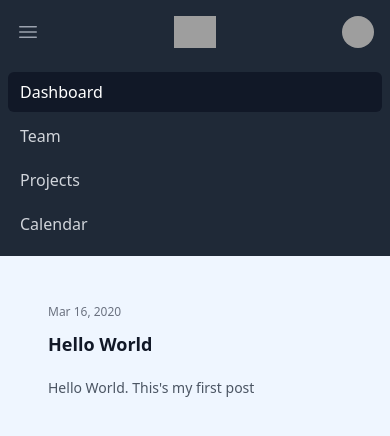
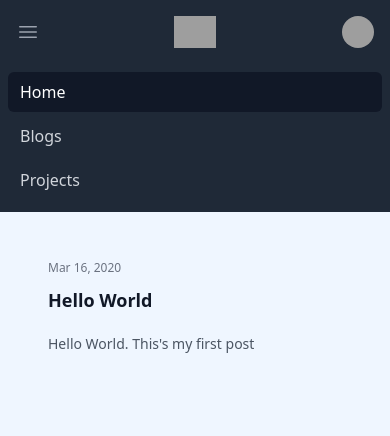
Before and after one commit to louiskwt/lt_page, a Django app: page / in a window 390 px wide. Shown: the top 436 px of the page. Run offline with Django 4.2, Linux system fonts and the light colour scheme; data comes from the database, SQL or seed files in the repository; style sheets or scripts are compiled from the project's sources; grey boxes are pictures that could not be loaded.

Commit message:
fixed mobile navbar

```diff
--- a/templates/base.html
+++ b/templates/base.html
@@ -66,10 +66,9 @@
       <div class="sm:hidden" id="mobile-menu">
         <div class="space-y-1 px-2 pb-3 pt-2">
           <!-- Current: "bg-gray-900 text-white", Default: "text-gray-300 hover:bg-gray-700 hover:text-white" -->
-          <a href="#" class="bg-gray-900 text-white block rounded-md px-3 py-2 text-base font-medium" aria-current="page">Dashboard</a>
-          <a href="#" class="text-gray-300 hover:bg-gray-700 hover:text-white block rounded-md px-3 py-2 text-base font-medium">Team</a>
+          <a href="#" class="bg-gray-900 text-white block rounded-md px-3 py-2 text-base font-medium" aria-current="page">Home</a>
+          <a href="#" class="text-gray-300 hover:bg-gray-700 hover:text-white block rounded-md px-3 py-2 text-base font-medium">Blogs</a>
           <a href="#" class="text-gray-300 hover:bg-gray-700 hover:text-white block rounded-md px-3 py-2 text-base font-medium">Projects</a>
-          <a href="#" class="text-gray-300 hover:bg-gray-700 hover:text-white block rounded-md px-3 py-2 text-base font-medium">Calendar</a>
         </div>
       </div>
     </nav>
```
